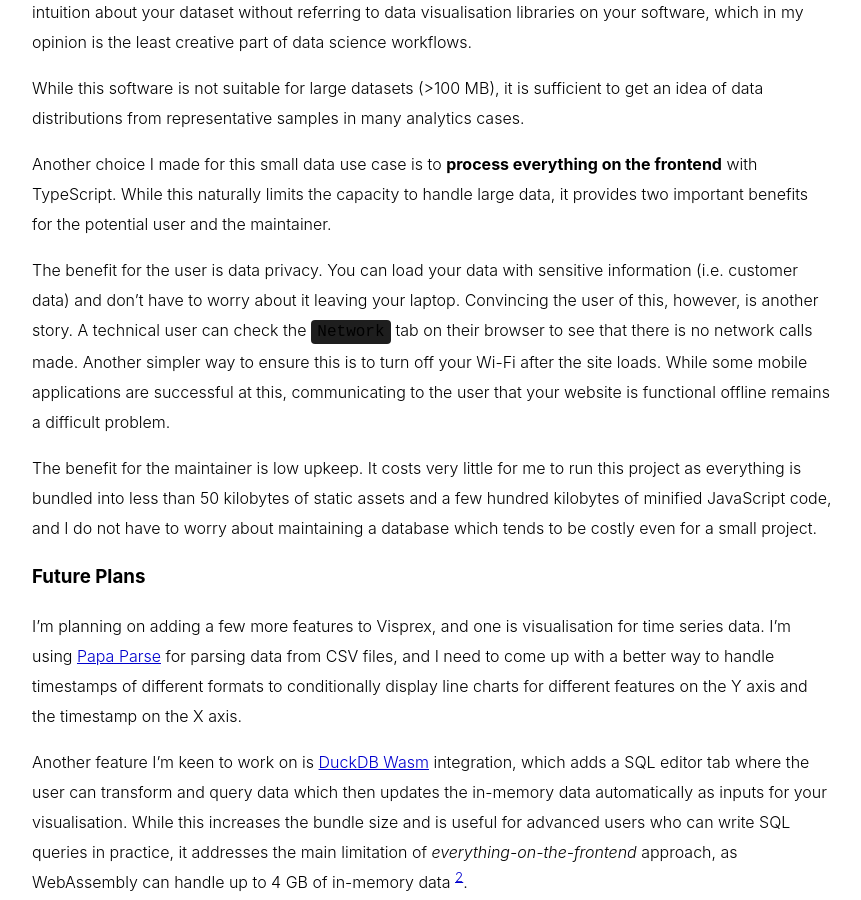
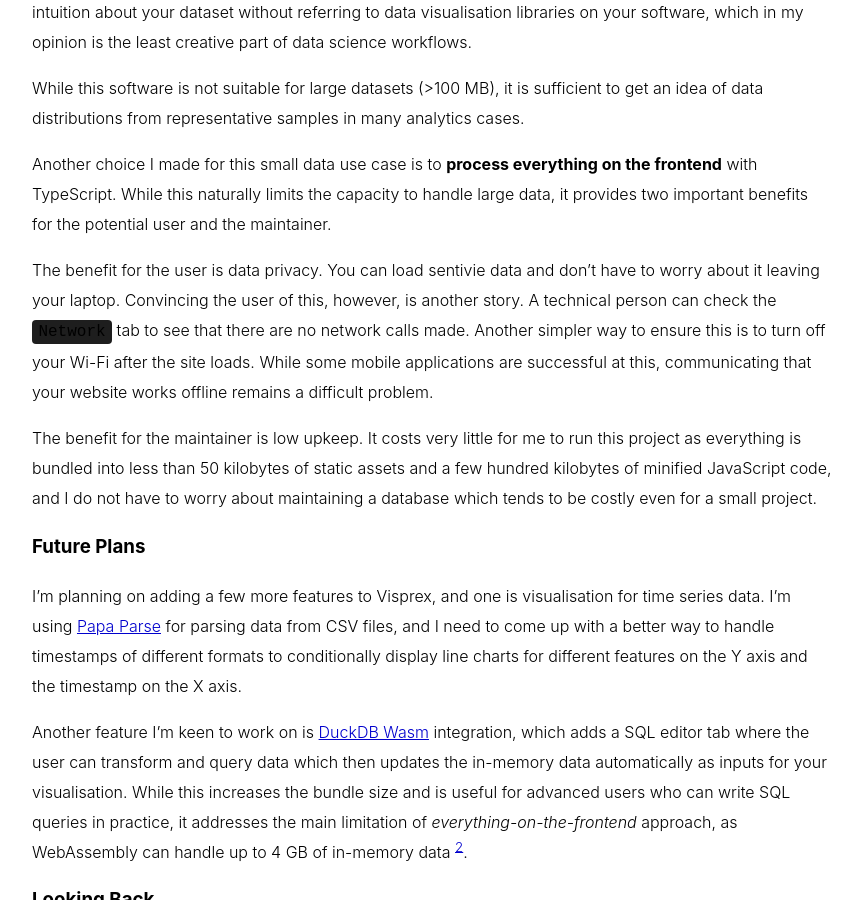
Before and after one commit to KengoA/KengoA.github.io, a Jekyll site: the page built from _posts/2024-11-03-small-software.md, in a window 1280 px wide and 900 px high, scrolled down 1553 px. Shown: the whole window, without its empty margins (208-1069 px from the left). Built offline with Jekyll 4.4.1, drawn with Linux system fonts in a browser that asks for light colours; some of the changed text lies outside the part shown.

Commit message:
small fixes

```diff
--- a/_posts/2024-11-03-small-software.md
+++ b/_posts/2024-11-03-small-software.md
@@ -40,7 +40,7 @@ While this software is not suitable for large datasets (>100 MB), it is sufficie
 
 Another choice I made for this small data use case is to <b>process everything on the frontend</b> with TypeScript. While this naturally limits the capacity to handle large data, it provides two important benefits for the potential user and the maintainer.
 
-The benefit for the user is data privacy. You can load your data with sensitive information (i.e. customer data) and don't have to worry about it leaving your laptop. Convincing the user of this, however, is another story. A technical user can check the `Network` tab on their browser to see that there is no network calls made. Another simpler way to ensure this is to turn off your Wi-Fi after the site loads. While some mobile applications are successful at this, communicating to the user that your website is functional offline remains a difficult problem.
+The benefit for the user is data privacy. You can load sentivie data and don't have to worry about it leaving your laptop. Convincing the user of this, however, is another story. A technical person can check the `Network` tab to see that there are no network calls made. Another simpler way to ensure this is to turn off your Wi-Fi after the site loads. While some mobile applications are successful at this, communicating that your website works offline remains a difficult problem.
 
 The benefit for the maintainer is low upkeep. It costs very little for me to run this project as everything is bundled into less than 50 kilobytes of static assets and a few hundred kilobytes of minified JavaScript code, and I do not have to worry about maintaining a database which tends to be costly even for a small project.
 
```
